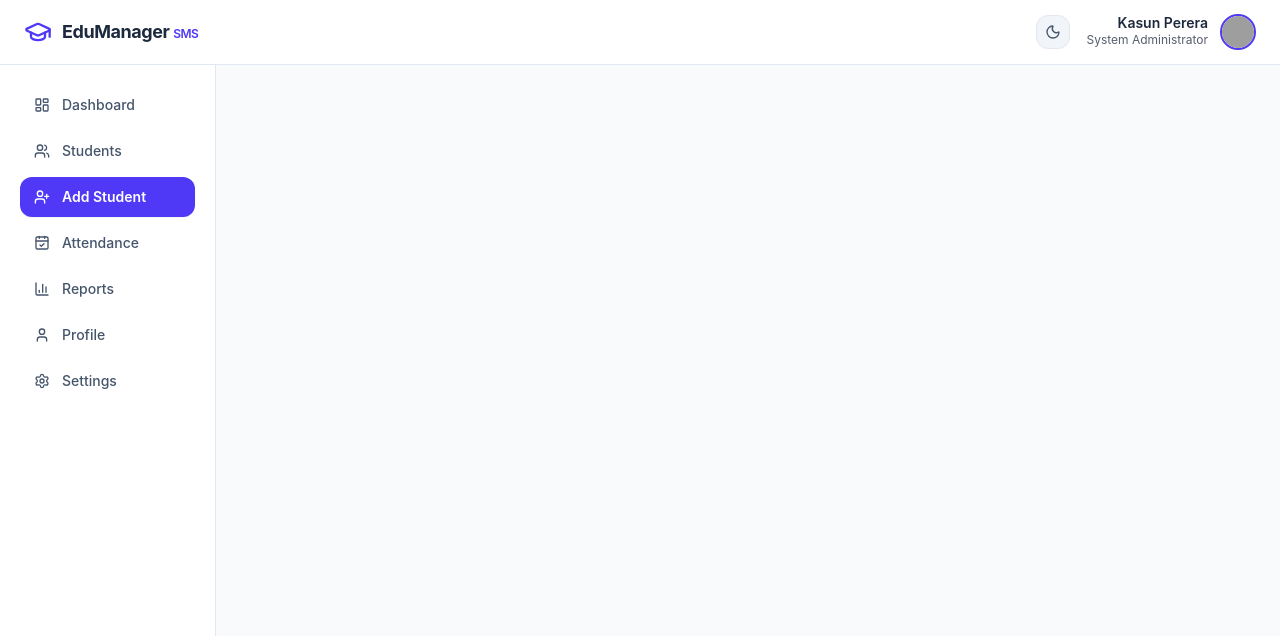
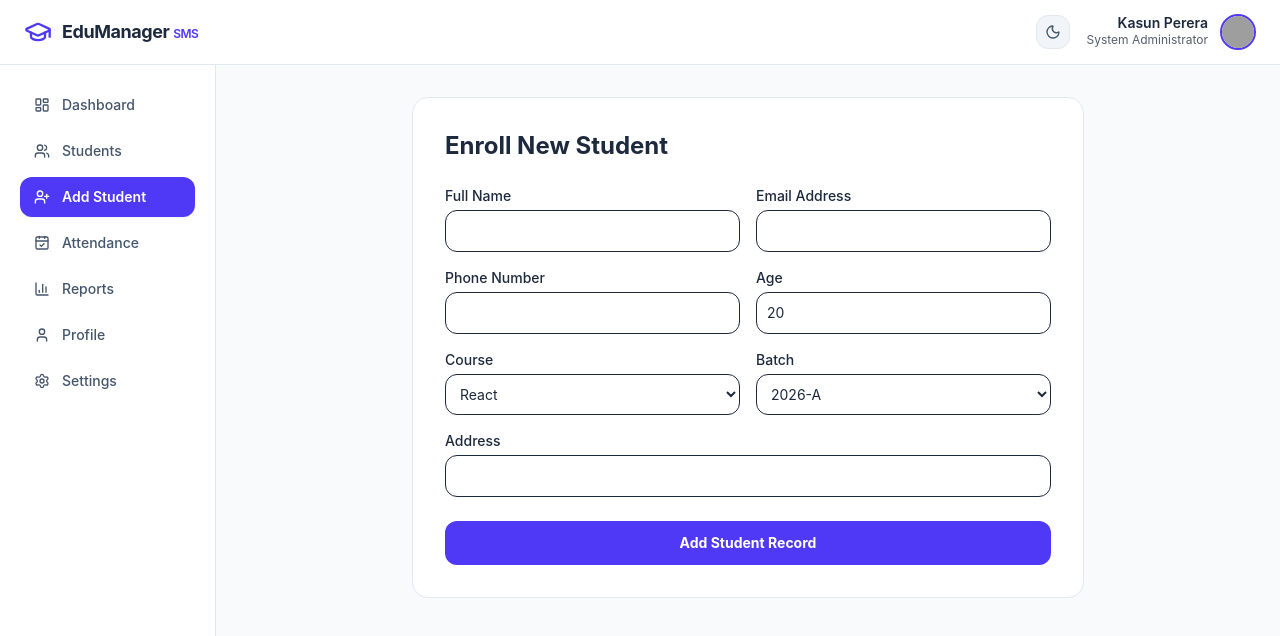
Before and after one commit to Kafoor-Nimas/Student-Management-System, a React (Vite) app: page /add-student in a window 1280 px wide. Shown: the top 636 px of the page. Built offline with nearby package versions, Linux system fonts and the light colour scheme; grey boxes are pictures that could not be loaded.

Commit message:
Completed AddStudent Page

```diff
--- a/src/App.jsx
+++ b/src/App.jsx
@@ -2,6 +2,7 @@ import { BrowserRouter, Route, Routes } from "react-router-dom";
 import DashboardLayout from "./layout/DashboardLayout";
 import Dashboard from "./pages/Dashboard";
 import Students from "./pages/Students";
+import AddStudent from "./pages/AddStudent";
 
 const App = () => {
   return (
@@ -10,6 +11,7 @@ const App = () => {
         <Routes>
           <Route path="/" element={<Dashboard />} />
           <Route path="/students" element={<Students />} />
+          <Route path="/add-student" element={<AddStudent />} />
         </Routes>
       </DashboardLayout>
     </BrowserRouter>
--- a/src/context/StdentContext.jsx
+++ b/src/context/StdentContext.jsx
@@ -34,7 +34,7 @@ export const StudentProvider = ({ children }) => {
   const updateStudent = (id, updatedData) => {
     setStudents((prev) =>
       prev.map((student) =>
-        student.id === id ? { ...student, updatedData } : student,
+        student.id === id ? { ...student, ...updatedData } : student,
       ),
     );
   };
--- a/src/pages/AddStudent.jsx
+++ b/src/pages/AddStudent.jsx
@@ -1,8 +1,138 @@
+import { useState } from "react";
+import { useNavigate } from "react-router-dom";
+import { useStudent } from "../context/StdentContext";
 
 const AddStudent = () => {
+  const { addStudent, theme } = useStudent();
+  const navigate = useNavigate();
+
+  const [formData, setFormData] = useState({
+    name: "",
+    email: "",
+    phone: "",
+    course: "React",
+    batch: "2026-A",
+    gender: "Male",
+    age: 20,
+    address: "",
+    status: "Active",
+    image:
+      "https://images.unsplash.com/photo-1534528741775-53994a69daeb?auto=format&fit=crop&w=300&q=80",
+  });
+
+  const handleSubmit = (e) => {
+    e.preventDefault();
+    addStudent(formData);
+    navigate("/students");
+  };
+
   return (
-    <div>AddStudent</div>
-  )
-}
+    <div
+      className={`max-w-2xl mx-auto p-8 rounded-2xl border ${
+        theme === "dark"
+          ? "bg-[#1E293B] border-slate-700 text-white"
+          : "bg-white border-slate-200 text-slate-800"
+      }`}
+    >
+      <h1 className="text-2xl font-bold mb-6">Enroll New Student</h1>
+      <form
+        onSubmit={handleSubmit}
+        className="grid grid-cols-1 sm:grid-cols-2 gap-4 text-sm"
+      >
+        <div>
+          <label className="block mb-1 font-medium">Full Name</label>
+          <input
+            type="text"
+            required
+            value={formData.name}
+            onChange={(e) => setFormData({ ...formData, name: e.target.value })}
+            className={`w-full p-2.5 border rounded-xl  ${theme === "dark" && "bg-slate-800"}`}
+          />
+        </div>
+        <div>
+          <label className="block mb-1 font-medium">Email Address</label>
+          <input
+            type="email"
+            required
+            value={formData.email}
+            onChange={(e) =>
+              setFormData({ ...formData, email: e.target.value })
+            }
+            className={`w-full p-2.5 border rounded-xl  ${theme === "dark" && "bg-slate-800"}`}
+          />
+        </div>
+        <div>
+          <label className="block mb-1 font-medium">Phone Number</label>
+          <input
+            type="text"
+            required
+            value={formData.phone}
+            onChange={(e) =>
+              setFormData({ ...formData, phone: e.target.value })
+            }
+            className={`w-full p-2.5 border rounded-xl  ${theme === "dark" && "bg-slate-800"}`}
+          />
+        </div>
+        <div>
+          <label className="block mb-1 font-medium">Age</label>
+          <input
+            type="number"
+            required
+            value={formData.age}
+            onChange={(e) =>
+              setFormData({ ...formData, age: Number(e.target.value) })
+            }
+            className={`w-full p-2.5 border rounded-xl  ${theme === "dark" && "bg-slate-800"}`}
+          />
+        </div>
+        <div>
+          <label className="block mb-1 font-medium">Course</label>
+          <select
+            value={formData.course}
+            onChange={(e) =>
+              setFormData({ ...formData, course: e.target.value })
+            }
+            className={`w-full p-2.5 border rounded-xl  ${theme === "dark" && "bg-slate-800"}`}
+          >
+            <option value="React">React</option>
+            <option value="JavaScript">JavaScript</option>
+            <option value="Next.js">Next.js</option>
+          </select>
+        </div>
+        <div>
+          <label className="block mb-1 font-medium">Batch</label>
+          <select
+            value={formData.batch}
+            onChange={(e) =>
+              setFormData({ ...formData, batch: e.target.value })
+            }
+            className={`w-full p-2.5 border rounded-xl  ${theme === "dark" && "bg-slate-800"}`}
+          >
+            <option value="2026-A">2026-A</option>
+            <option value="2026-B">2026-B</option>
+          </select>
+        </div>
+        <div className="sm:col-span-2">
+          <label className="block mb-1 font-medium">Address</label>
+          <input
+            type="text"
+            required
+            value={formData.address}
+            onChange={(e) =>
+              setFormData({ ...formData, address: e.target.value })
+            }
+            className={`w-full p-2.5 border rounded-xl  ${theme === "dark" && "bg-slate-800"}`}
+          />
+        </div>
+        <button
+          type="submit"
+          className="sm:col-span-2 py-3 bg-indigo-600 text-white font-bold rounded-xl hover:bg-indigo-700 transition-colors mt-2 cursor-pointer"
+        >
+          Add Student Record
+        </button>
+      </form>
+    </div>
+  );
+};
 
-export default AddStudent
+export default AddStudent;
```
